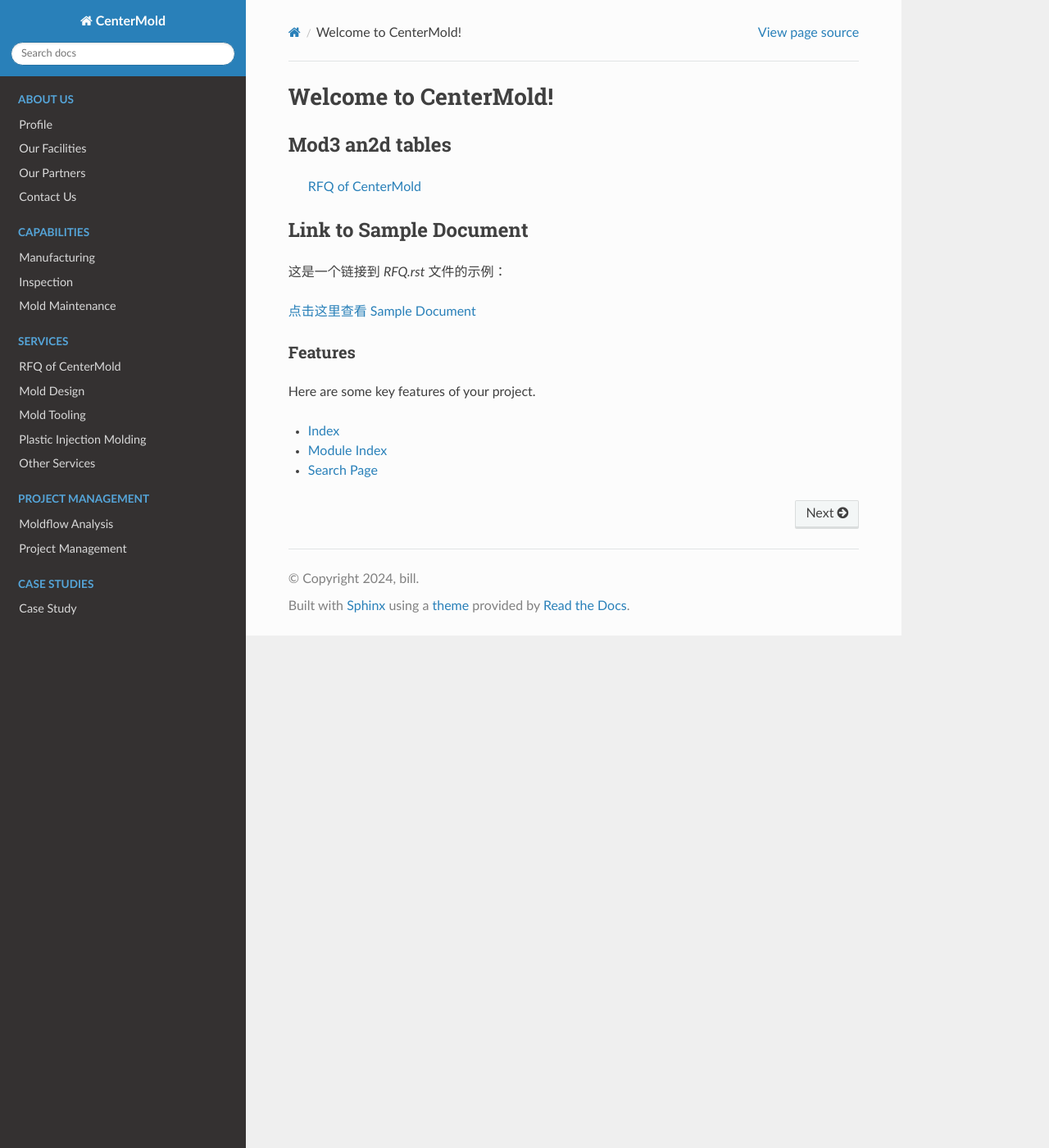
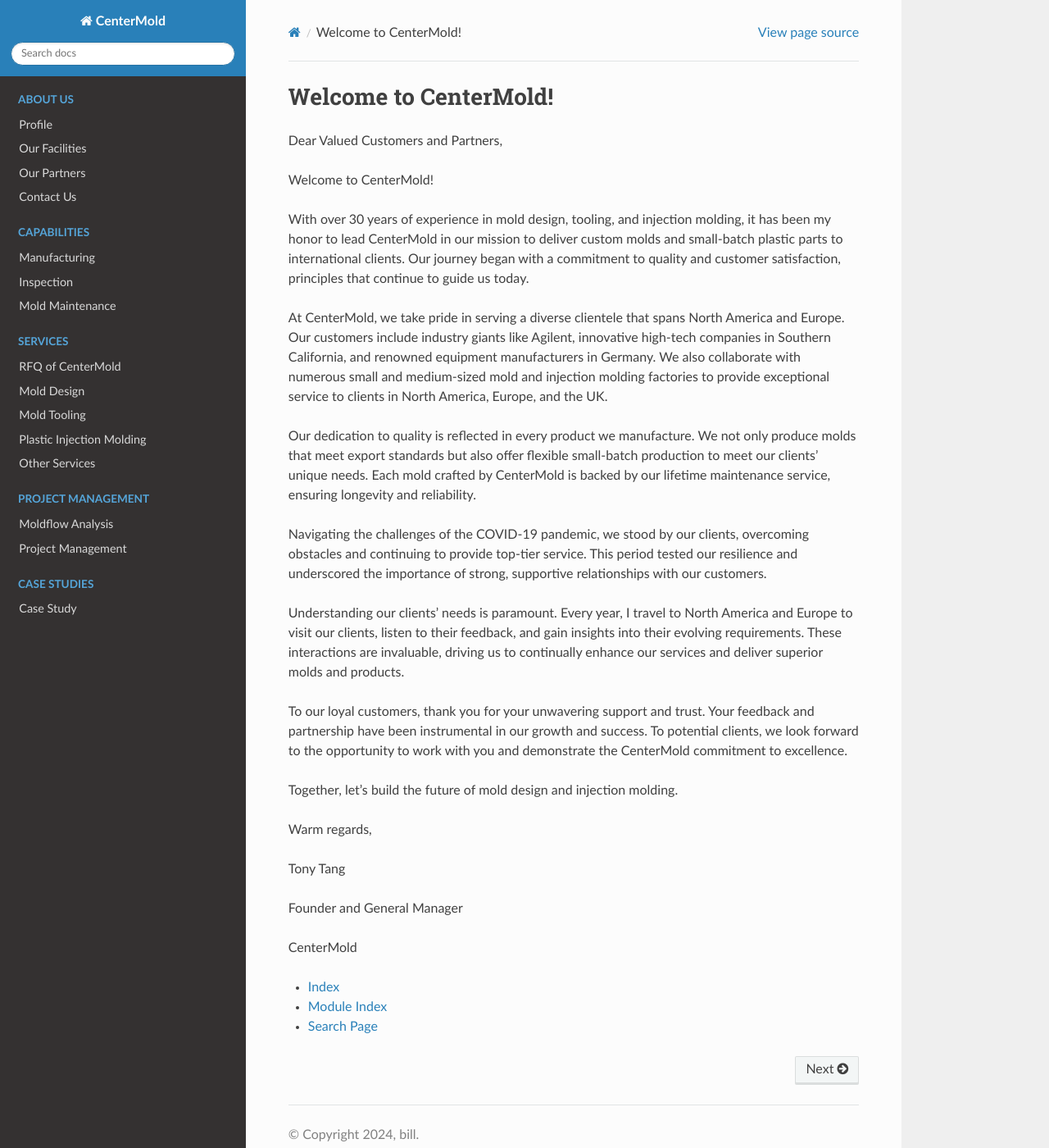
Before and after one commit to paultang/centermold, a Sphinx documentation site: the page built from source/index.rst, in a window 1280 px wide and 1400 px high. Shown: the whole window at 82% size. Built offline with Sphinx 7.4.7 and the Read the Docs theme 2.0.0, drawn with Linux system fonts in a browser that asks for light colours.

Commit message:
Update index.rst

```diff
--- a/source/index.rst
+++ b/source/index.rst
@@ -53,29 +53,35 @@ Welcome to CenterMold!
 
 
 
-Mod3 an2d tables
-==================
-
-    :doc:`RFQ`
 
 
-Link to Sample Document
-=======================
+Dear Valued Customers and Partners,
 
-这是一个链接到 `RFQ.rst` 文件的示例：
+Welcome to CenterMold!
 
-`点击这里查看 Sample Document <RFQ.rst>`_
+With over 30 years of experience in mold design, tooling, and injection molding, it has been my honor to lead CenterMold in our mission to deliver custom molds and small-batch plastic parts to international clients. Our journey began with a commitment to quality and customer satisfaction, principles that continue to guide us today.
 
+At CenterMold, we take pride in serving a diverse clientele that spans North America and Europe. Our customers include industry giants like Agilent, innovative high-tech companies in Southern California, and renowned equipment manufacturers in Germany. We also collaborate with numerous small and medium-sized mold and injection molding factories to provide exceptional service to clients in North America, Europe, and the UK.
 
+Our dedication to quality is reflected in every product we manufacture. We not only produce molds that meet export standards but also offer flexible small-batch production to meet our clients' unique needs. Each mold crafted by CenterMold is backed by our lifetime maintenance service, ensuring longevity and reliability.
 
-Features
---------
+Navigating the challenges of the COVID-19 pandemic, we stood by our clients, overcoming obstacles and continuing to provide top-tier service. This period tested our resilience and underscored the importance of strong, supportive relationships with our customers.
 
-Here are some key features of your project.
+Understanding our clients' needs is paramount. Every year, I travel to North America and Europe to visit our clients, listen to their feedback, and gain insights into their evolving requirements. These interactions are invaluable, driving us to continually enhance our services and deliver superior molds and products.
+
+To our loyal customers, thank you for your unwavering support and trust. Your feedback and partnership have been instrumental in our growth and success. To potential clients, we look forward to the opportunity to work with you and demonstrate the CenterMold commitment to excellence.
+
+Together, let's build the future of mold design and injection molding.
+
+Warm regards,
+
+Tony Tang
+
+Founder and General Manager
+
+CenterMold
 
 
 * :ref:`genindex`
 * :ref:`modindex`
 * :ref:`search`
-
-.. :hidden:
```
